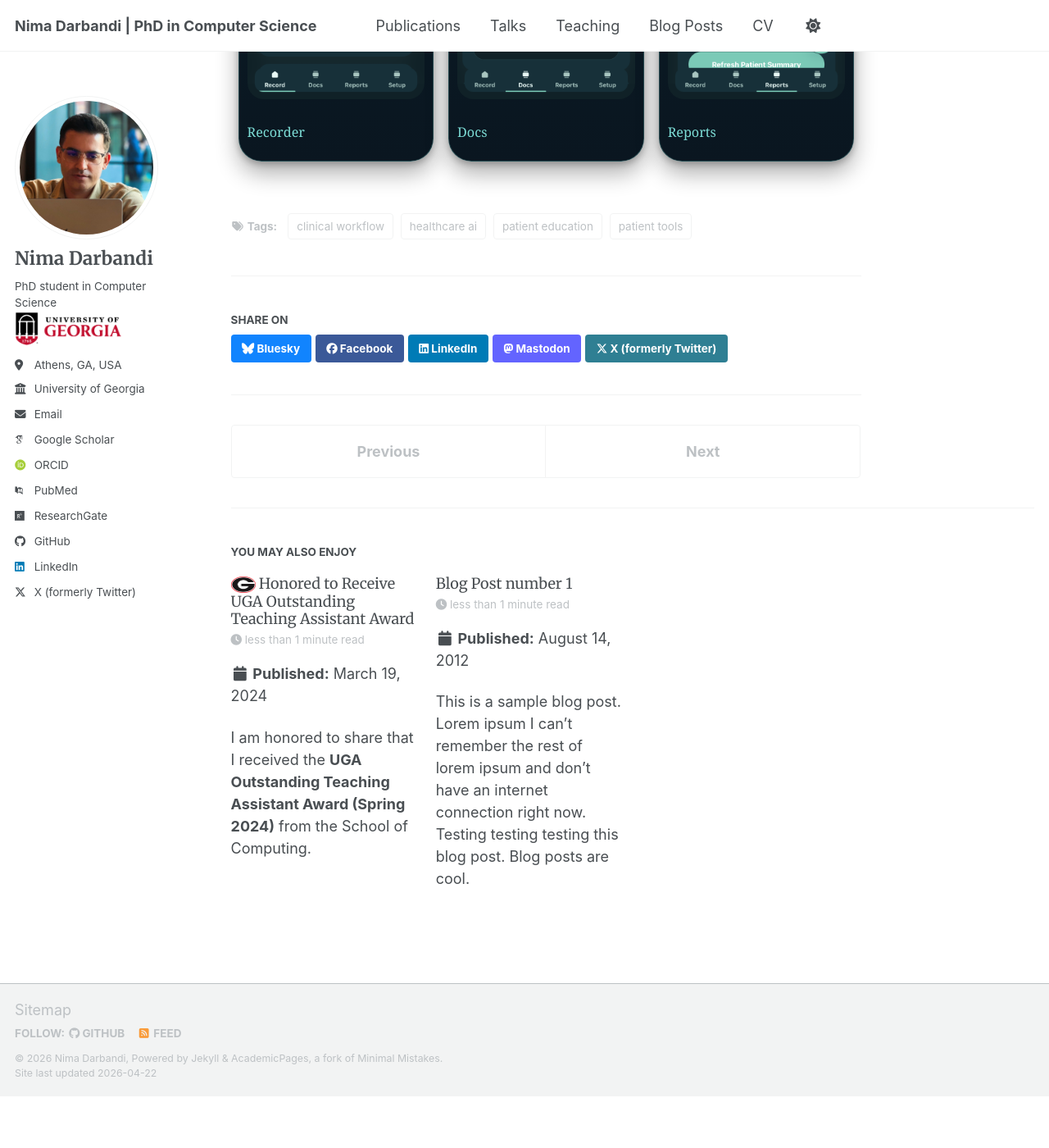
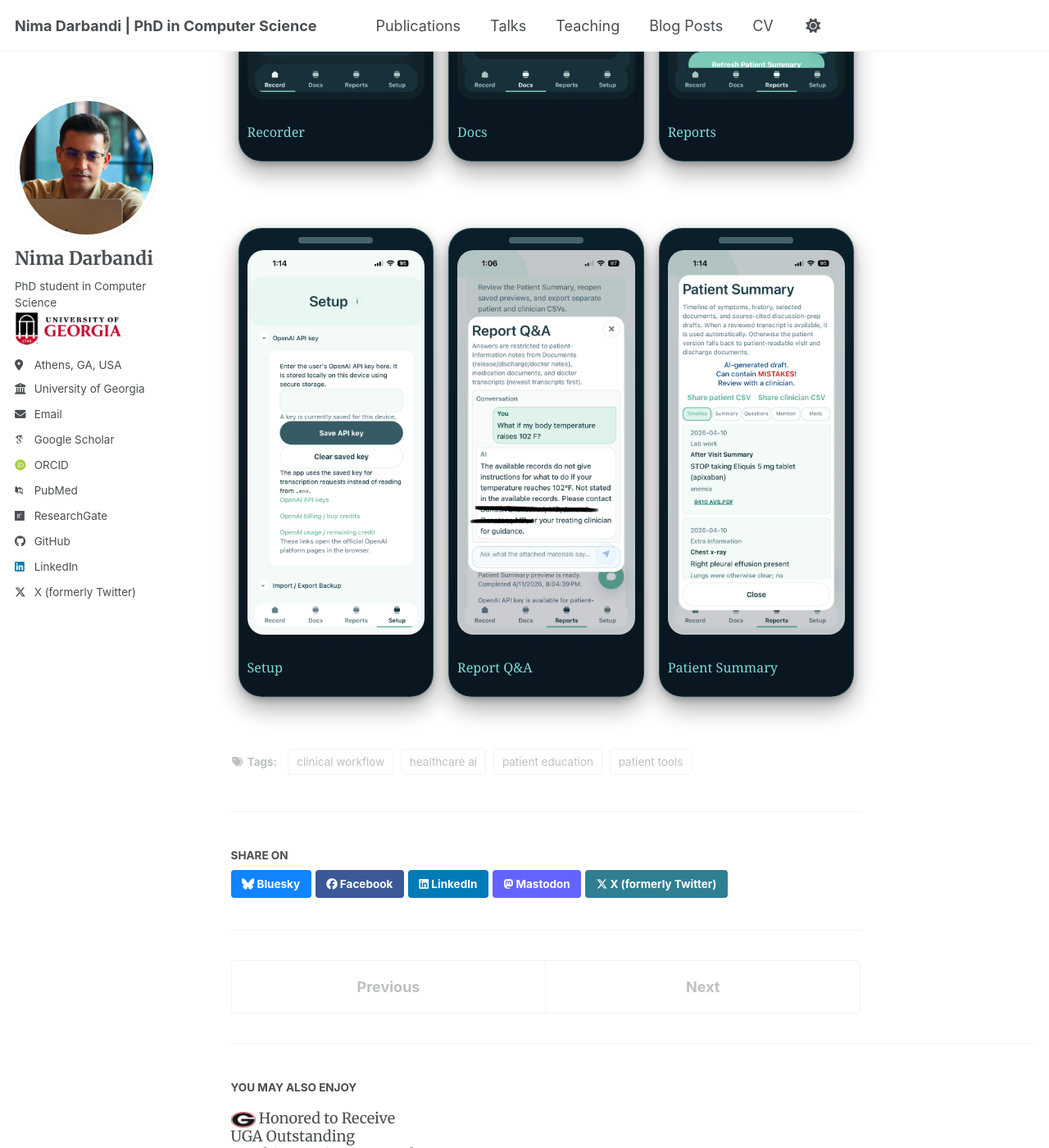
Before and after one commit to nimadarbandi/nimadarbandi.github.io, a Jekyll site: the page built from _posts/2026-04-21-patient-copilot-practical.md, in a window 1280 px wide and 1400 px high, scrolled down 2327 px. Shown: the whole window at 82% size. Built offline with Jekyll 4.4.1, drawn with Linux system fonts in a browser that asks for light colours; some web fonts are replaced; a script bundle is joined from its source files by our own code; library files that are not in the unit come from our copies; before the commit the page ends 3664 px from its top, so only the background shows below that.

Commit message:
blog posts page titles color and added images to co-pilot

```diff
--- a/_posts/2012-08-14-blog-post-1.md
+++ /dev/null
@@ -1,20 +0,0 @@
----
-title: 'Blog Post number 1'
-date: 2012-08-14
-permalink: /posts/2012/08/blog-post-1/
-tags:
-  - cool posts
-  - category1
-  - category2
----
-
-This is a sample blog post. Lorem ipsum I can't remember the rest of lorem ipsum and don't have an internet connection right now. Testing testing testing this blog post. Blog posts are cool.
-
-Headings are cool
-======
-
-You can have many headings
-======
-
-Aren't headings cool?
-------
--- a/_posts/2026-04-21-patient-copilot-practical.md
+++ b/_posts/2026-04-21-patient-copilot-practical.md
@@ -115,3 +115,21 @@ GitHub repository: [nimadarbandi/CopilotApp](https://github.com/nimadarbandi/Cop
     <figcaption class="copilot-phone-caption">Reports</figcaption>
   </figure>
 </div>
+
+<div class="copilot-phone-grid">
+  <figure class="copilot-phone-frame">
+    <div class="copilot-phone-notch"></div>
+    <img src="/images/setup.PNG" alt="Patient Co-Pilot setup screen" />
+    <figcaption class="copilot-phone-caption">Setup</figcaption>
+  </figure>
+  <figure class="copilot-phone-frame">
+    <div class="copilot-phone-notch"></div>
+    <img src="/images/QA.jpg" alt="Patient Co-Pilot report Q and A screen" />
+    <figcaption class="copilot-phone-caption">Report Q&amp;A</figcaption>
+  </figure>
+  <figure class="copilot-phone-frame">
+    <div class="copilot-phone-notch"></div>
+    <img src="/images/summary.PNG" alt="Patient Co-Pilot patient summary screen" />
+    <figcaption class="copilot-phone-caption">Patient Summary</figcaption>
+  </figure>
+</div>
--- a/_sass/layout/_archive.scss
+++ b/_sass/layout/_archive.scss
@@ -63,6 +63,7 @@
 .archive__item-title--post a {
   font-family: "Merriweather", Georgia, "Times New Roman", serif;
   font-weight: 400;
+  color: #494e52;
 }
 
 .archive__item-title--post a:hover {
```
Also changed, not shown: images/QA.jpg (added), images/setup.PNG (added), images/summary.PNG (added).
